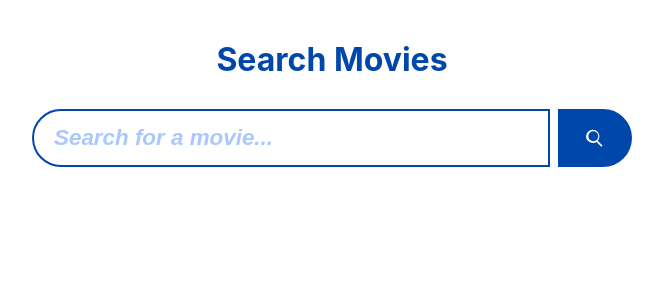
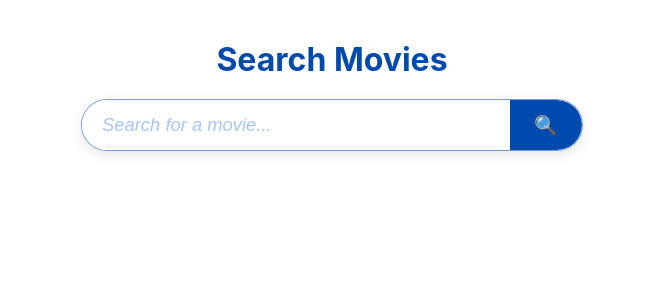
Before and after one commit to miya-algoma/COSC4806MOVIEPROJECT, a PHP site: page /movies in a window 1280 px wide. Shown: the part 106-406 px from the top of the page, without its empty margins (308-971 px from the left). Run offline with PHP 8.4, Linux system fonts and the light colour scheme.

Commit message:
Movie rating done

```diff
--- a/app/views/movies/search.php
+++ b/app/views/movies/search.php
@@ -1,112 +1,215 @@
 <?php require __DIR__ . '/../partials/navbar.php'; ?>
 
 <!DOCTYPE html>
-<html>
+<html lang="en">
 <head>
+  <meta charset="UTF-8" />
   <title>Search Movies</title>
   <style>
-    /* Container to center content */
-    .container {
-      max-width: 600px;
-      margin: 40px auto;
+    /* Container for search/filter */
+    .search-container {
+      max-width: 700px;
+      margin: 40px auto 20px;
       text-align: center;
+    }
+
+    h1 {
+      color: #004aad;
+      font-weight: 700;
+      margin-bottom: 20px;
       font-family: 'Inter', sans-serif;
     }
 
-    /* Search bar container */
+    /* Search bar styles */
     .search-bar {
-      display: flex;
-      justify-content: center;
-      gap: 8px;
-      margin-top: 30px;
+      display: inline-flex;
+      width: 100%;
+      max-width: 500px;
+      border-radius: 30px;
+      overflow: hidden;
+      box-shadow: 0 4px 12px rgba(0,0,0,0.1);
+      border: 1px solid #004aad88;
+      backdrop-filter: blur(8px);
+      background: rgba(255 255 255 / 0.8);
     }
 
-    /* Search input */
     .search-bar input[type="text"] {
       flex-grow: 1;
       padding: 14px 20px;
-      font-size: 1.4rem;
-      border-radius: 40px 0 0 40px; /* Oval left */
-      border: 2px solid #0047ab;
-      outline: none;
-      color: #0047ab;
-      font-weight: 600;
-      transition: box-shadow 0.3s ease;
+      border: none;
+      font-size: 1.15rem;
+      font-style: italic;
+      color: #004aad;
+      outline-offset: 2px;
     }
 
-    /* Placeholder style */
     .search-bar input[type="text"]::placeholder {
-      color: #aac7ff;
-      font-style: italic;
+      color: #aac4f9;
     }
 
-    .search-bar input[type="text"]:focus {
-      box-shadow: 0 0 8px 2px #0047abaa;
-      border-color: #003580;
-    }
-
-    /* Search button */
     .search-bar button {
-      background-color: #0047ab;
-      border: 2px solid #0047ab;
-      border-radius: 0 40px 40px 0; /* Oval right */
+      background: #004aad;
+      border: none;
+      padding: 0 24px;
+      cursor: pointer;
       color: white;
-      padding: 0 25px;
-      font-size: 1.4rem;
-      cursor: pointer;
-      transition: background-color 0.3s ease;
+      font-size: 1.2rem;
+      border-radius: 0 30px 30px 0;
       display: flex;
       align-items: center;
       justify-content: center;
+      transition: background-color 0.3s ease;
     }
 
     .search-bar button:hover {
-      background-color: #003580;
-      border-color: #003580;
+      background: #002e80;
     }
 
-    /* Optional: magnifying glass icon inside button */
-    .search-bar button svg {
-      width: 20px;
-      height: 20px;
-      fill: white;
+    /* Filter dropdown */
+    .filter-select {
+      margin-top: 15px;
+      font-size: 1rem;
+      padding: 8px 12px;
+      border-radius: 12px;
+      border: 1.5px solid #004aad;
+      background: white;
+      color: #004aad;
+      font-weight: 600;
+      cursor: pointer;
     }
 
-    h1 {
-      color: #0047ab;
+    /* Movie grid */
+    .movie-list {
+      max-width: 900px;
+      margin: 40px auto;
+      display: grid;
+      grid-template-columns: repeat(auto-fill, minmax(160px, 1fr));
+      gap: 25px;
+      padding: 0;
+    }
+
+    /* Movie card */
+    .movie-card {
+      background: rgba(255 255 255 / 0.9);
+      border-radius: 15px;
+      box-shadow: 0 6px 12px rgba(0,0,0,0.1);
+      overflow: hidden;
+      transition: transform 0.25s ease;
+      cursor: pointer;
+      display: flex;
+      flex-direction: column;
+      height: 340px;
+    }
+
+    .movie-card:hover {
+      transform: scale(1.05);
+      box-shadow: 0 10px 30px rgba(0,0,0,0.2);
+    }
+
+    .movie-poster {
+      width: 100%;
+      height: 240px;
+      object-fit: cover;
+      border-bottom: 1px solid #ddd;
+    }
+
+    .movie-info {
+      padding: 10px;
+      text-align: center;
+      flex-grow: 1;
+      display: flex;
+      flex-direction: column;
+      justify-content: space-between;
+    }
+
+    .movie-title {
       font-weight: 700;
-      font-size: 2rem;
+      font-size: 1.1rem;
+      color: #004aad;
+      margin-bottom: 4px;
+      white-space: nowrap;
+      overflow: hidden;
+      text-overflow: ellipsis;
+    }
+
+    .movie-year {
+      color: #555;
+      font-size: 0.9rem;
+      margin-bottom: 6px;
+    }
+
+    .movie-rating {
+      color: #f5a623;
+      font-weight: 600;
+      font-size: 0.9rem;
     }
   </style>
 </head>
 <body>
 
-<div class="container">
+<div class="search-container">
   <h1>Search Movies</h1>
-
   <form method="GET" action="/movies" class="search-bar">
     <input type="text" name="q" placeholder="Search for a movie..." value="<?= htmlspecialchars($_GET['q'] ?? '') ?>" required />
-    <button type="submit" aria-label="Search">
-      <!-- Optional SVG magnifying glass icon -->
-      <svg xmlns="http://www.w3.org/2000/svg" viewBox="0 0 24 24"><path d="M10 18a8 8 0 1 1 5.293-2.707l5.707 5.707-1.414 1.414-5.707-5.707A7.968 7.968 0 0 1 10 18zm0-14a6 6 0 1 0 0 12a6 6 0 0 0 0-12z"/></svg>
-    </button>
+    <button type="submit" aria-label="Search">&#128269;</button>
   </form>
 
   <?php if (!empty($results)): ?>
-    <h2>Search Results</h2>
-    <ul>
-      <?php foreach ($results as $movie): ?>
-        <li>
-          <a href="/movies/<?= htmlspecialchars($movie['imdbID']) ?>">
-            <?= htmlspecialchars($movie['Title']) ?> (<?= htmlspecialchars($movie['Year']) ?>)
-          </a>
-        </li>
-      <?php endforeach; ?>
-    </ul>
-  <?php elseif (isset($_GET['q'])): ?>
-    <p>No results found.</p>
+    <select class="filter-select" id="filterSelect" aria-label="Filter movies">
+      <option value="rating" selected>Sort by Rating</option>
+      <option value="year">Sort by Year</option>
+      <option value="title">Sort by Title</option>
+    </select>
   <?php endif; ?>
 </div>
 
+<?php if (!empty($results)): ?>
+  <section class="movie-list" id="movieList">
+    <?php foreach ($results as $movie): ?>
+      <div class="movie-card" tabindex="0" role="button" onclick="location.href='/movies/<?= htmlspecialchars($movie['imdbID']) ?>'">
+        <img class="movie-poster" src="<?= htmlspecialchars($movie['Poster'] !== 'N/A' ? $movie['Poster'] : '/app/views/partials/no-image.png') ?>" alt="Poster of <?= htmlspecialchars($movie['Title']) ?>">
+        <div class="movie-info">
+          <div class="movie-title" title="<?= htmlspecialchars($movie['Title']) ?>"><?= htmlspecialchars($movie['Title']) ?></div>
+          <div class="movie-year"><?= htmlspecialchars($movie['Year']) ?></div>
+          <div class="movie-rating">★ <?= isset($movie['imdbRating']) ? htmlspecialchars($movie['imdbRating']) : 'N/A' ?></div>
+        </div>
+      </div>
+    <?php endforeach; ?>
+  </section>
+<?php elseif (isset($_GET['q'])): ?>
+  <p style="text-align:center; color:#444; font-size:1.1rem;">No results found.</p>
+<?php endif; ?>
+
+<script>
+  // Client-side sorting by filter dropdown
+  const filterSelect = document.getElementById('filterSelect');
+  const movieList = document.getElementById('movieList');
+
+  if (filterSelect && movieList) {
+    filterSelect.addEventListener('change', () => {
+      const sortBy = filterSelect.value;
+      let movies = Array.from(movieList.children);
+
+      movies.sort((a, b) => {
+        const aTitle = a.querySelector('.movie-title').textContent.toLowerCase();
+        const bTitle = b.querySelector('.movie-title').textContent.toLowerCase();
+        const aYear = parseInt(a.querySelector('.movie-year').textContent);
+        const bYear = parseInt(b.querySelector('.movie-year').textContent);
+        const aRating = parseFloat(a.querySelector('.movie-rating').textContent.replace('★ ', '')) || 0;
+        const bRating = parseFloat(b.querySelector('.movie-rating').textContent.replace('★ ', '')) || 0;
+
+        switch (sortBy) {
+          case 'year': return bYear - aYear;
+          case 'title': return aTitle.localeCompare(bTitle);
+          case 'rating': default: return bRating - aRating;
+        }
+      });
+
+      movieList.innerHTML = '';
+      movies.forEach(m => movieList.appendChild(m));
+    });
+  }
+</script>
+
 </body>
 </html>
```
Also changed, not shown: app/views/account/profile.php (+41 -3 lines), app/views/home/index.php (+40 -1 lines).
